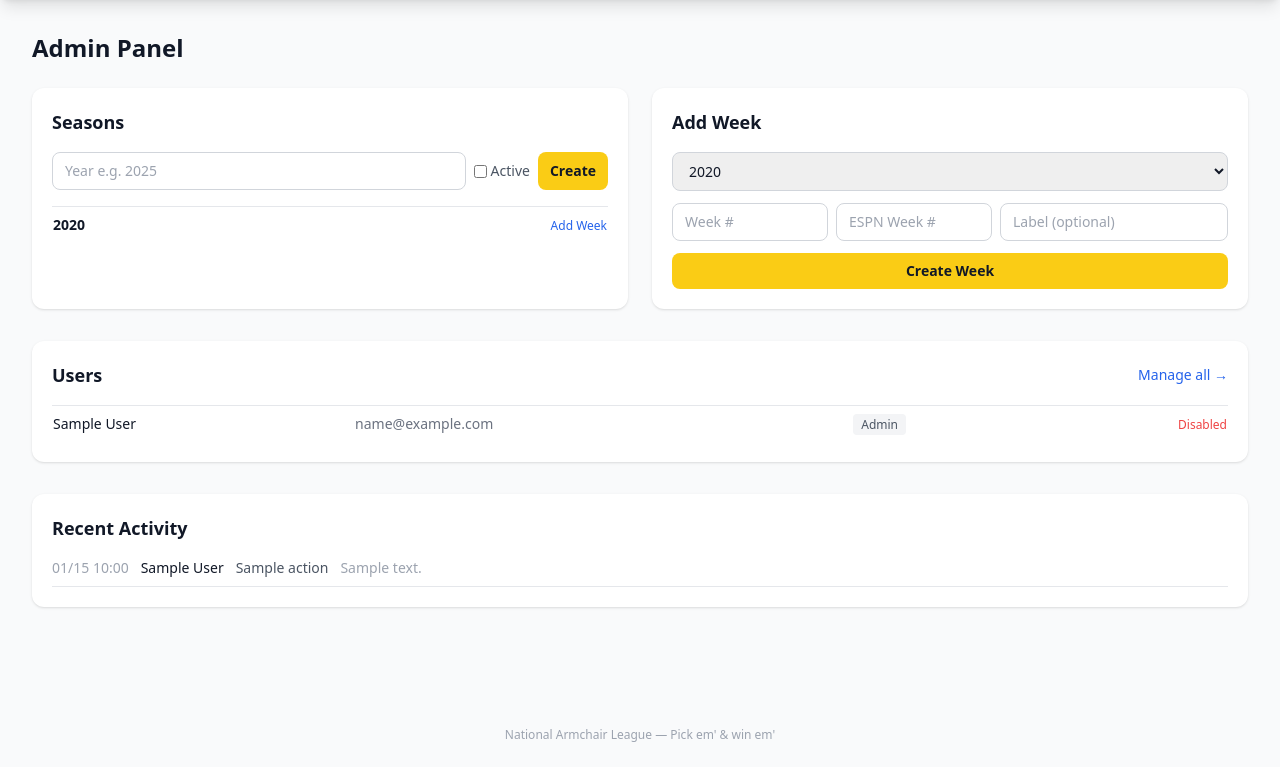
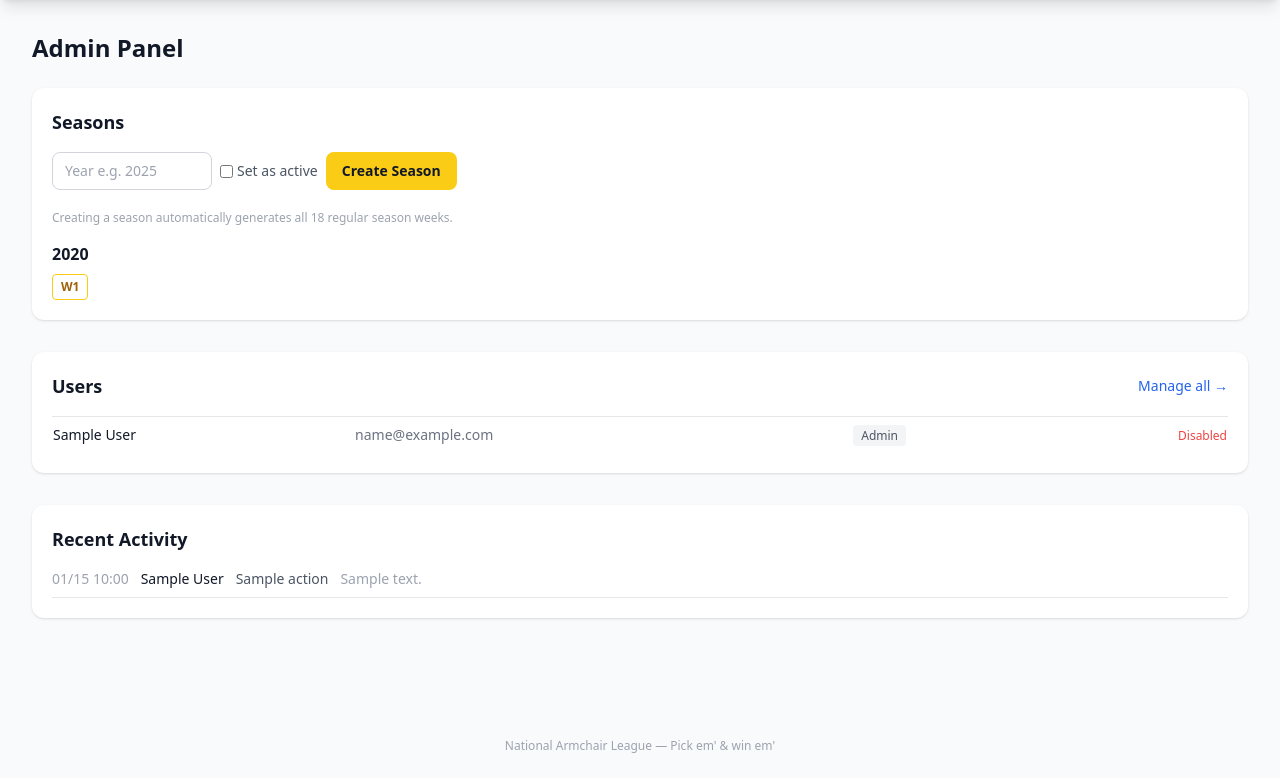
Before and after one commit to jeffreyrdubois/NationalArmchairLeague, a FastAPI app: template app/templates/admin/home.html in a window 1280 px wide. Shown: the part 64-842 px from the top of the page. Before the commit the page ends 806 px from the top, so only its background shows below. Run offline with FastAPI, Linux system fonts and the light colour scheme; the template is opened without the code that fills it: most values are stand-ins (such as "Sample title", 1, 10 or a date in 2020); some libraries are stand-ins or nearby versions.

Commit message:
Auto-create 18 weeks on season creation, remove manual week management
- Creating a season now automatically generates Week 1-18 (regular season only)
- Removed manual week creation form from admin panel
- Admin panel now shows all weeks as clickable buttons per season
- Incomplete weeks highlighted in yellow, completed weeks shown in gray

https://claude.ai/code/session_01BiTG8Fk1722zz6QN3gnx9h

```diff
--- a/app/templates/admin/home.html
+++ b/app/templates/admin/home.html
@@ -4,65 +4,42 @@
 
 <h1 class="text-2xl font-bold mb-6">Admin Panel</h1>
 
-<div class="grid grid-cols-1 md:grid-cols-2 gap-6 mb-8">
-
-  <!-- Create Season -->
-  <div class="bg-white rounded-xl shadow p-5">
+<div class="bg-white rounded-xl shadow p-5 mb-8">
   <h2 class="font-semibold text-lg mb-4">Seasons</h2>
-    <form method="post" action="/admin/season/create" class="flex gap-2 mb-4">
+  <form method="post" action="/admin/season/create" class="flex gap-2 mb-5">
     <input name="year" type="number" placeholder="Year e.g. 2025" required min="2000" max="2100"
-        class="flex-1 border border-gray-300 rounded-lg px-3 py-2 text-sm" />
+      class="w-40 border border-gray-300 rounded-lg px-3 py-2 text-sm" />
     <label class="flex items-center gap-1 text-sm text-gray-600">
-        <input name="make_active" type="checkbox" value="true" /> Active
+      <input name="make_active" type="checkbox" value="true" /> Set as active
     </label>
-      <button class="bg-yellow-400 text-gray-900 font-bold px-3 py-2 rounded-lg text-sm hover:bg-yellow-300">
-        Create
+    <button class="bg-yellow-400 text-gray-900 font-bold px-4 py-2 rounded-lg text-sm hover:bg-yellow-300">
+      Create Season
     </button>
   </form>
-    <table class="w-full text-sm">
-      <tbody>
+  <p class="text-xs text-gray-400 mb-4">Creating a season automatically generates all 18 regular season weeks.</p>
+
+  <div class="space-y-4">
     {% for season in seasons %}
-        <tr class="border-t">
-          <td class="py-2 font-semibold">{{ season.year }}</td>
-          <td class="py-2">
+    <div>
+      <div class="flex items-center gap-2 mb-2">
+        <span class="font-semibold">{{ season.year }}</span>
         {% if season.is_active %}
         <span class="bg-green-100 text-green-700 text-xs px-2 py-0.5 rounded">Active</span>
         {% endif %}
-          </td>
-          <td class="py-2 text-right">
-            <a href="/admin/week/create?season_id={{ season.id }}" class="text-blue-600 text-xs hover:underline">
-              Add Week
+      </div>
+      <div class="flex flex-wrap gap-1">
+        {% for week in season_weeks[season.id] %}
+        <a href="/admin/week/{{ week.id }}"
+          class="text-xs px-2 py-1 rounded border
+            {% if not week.is_completed %}border-yellow-400 text-yellow-700 font-semibold
+            {% else %}border-gray-200 text-gray-400{% endif %}
+            hover:bg-gray-50">
+          W{{ week.week_number }}
         </a>
-          </td>
-        </tr>
         {% endfor %}
-      </tbody>
-    </table>
       </div>
-
-  <!-- Create Week -->
-  <div class="bg-white rounded-xl shadow p-5">
-    <h2 class="font-semibold text-lg mb-4">Add Week</h2>
-    <form method="post" action="/admin/week/create" class="space-y-3">
-      <select name="season_id" required class="w-full border border-gray-300 rounded-lg px-3 py-2 text-sm">
-        {% for season in seasons %}
-        <option value="{{ season.id }}" {% if season.is_active %}selected{% endif %}>
-          {{ season.year }}{% if season.is_active %} (active){% endif %}
-        </option>
+    </div>
     {% endfor %}
-      </select>
-      <div class="flex gap-2">
-        <input name="week_number" type="number" placeholder="Week #" required min="1" max="22"
-          class="w-1/3 border border-gray-300 rounded-lg px-3 py-2 text-sm" />
-        <input name="espn_week" type="number" placeholder="ESPN Week #"
-          class="w-1/3 border border-gray-300 rounded-lg px-3 py-2 text-sm" />
-        <input name="label" type="text" placeholder="Label (optional)"
-          class="flex-1 border border-gray-300 rounded-lg px-3 py-2 text-sm" />
-      </div>
-      <button class="w-full bg-yellow-400 text-gray-900 font-bold py-2 rounded-lg text-sm hover:bg-yellow-300">
-        Create Week
-      </button>
-    </form>
   </div>
 </div>
 
```
Also changed, not shown: app/routers/admin.py (+20 -32 lines). Lines whose indentation alone changed are shown as unchanged.
